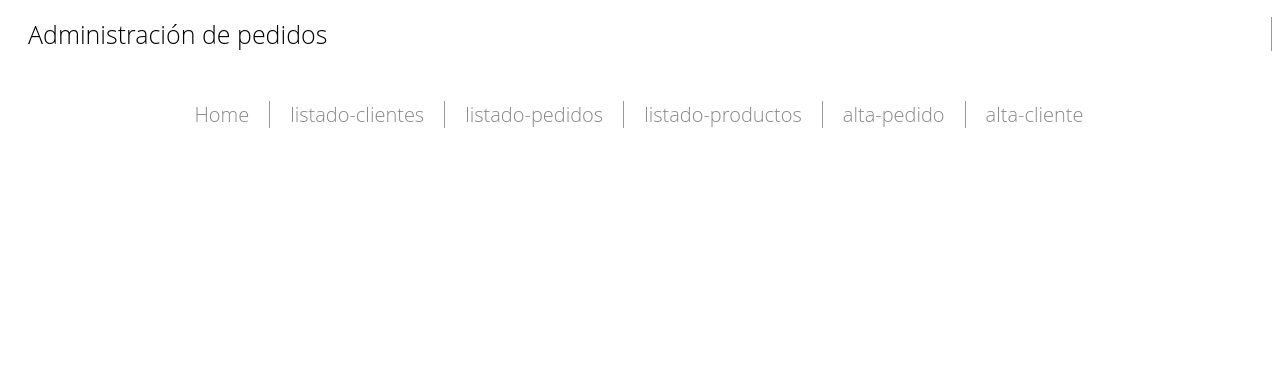
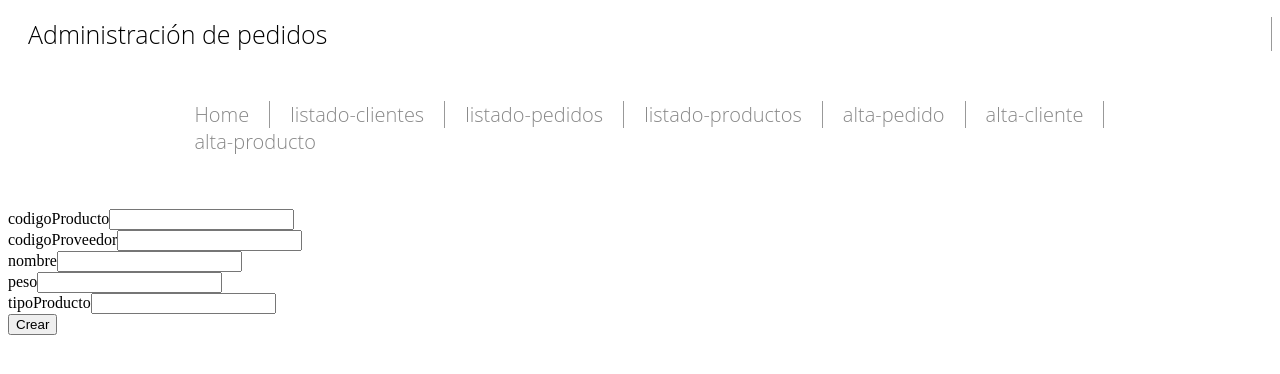
Before and after one commit to migueleme/angular, an Angular app: page /alta-producto in a window 1280 px wide. Before the commit this address led to /. Shown: the top 374 px of the page. Built offline with nearby package versions, Linux system fonts and the light colour scheme.

Commit message:
alta producto y navecacion

```diff
--- a/src/app/app-routing.module.ts
+++ b/src/app/app-routing.module.ts
@@ -6,6 +6,7 @@ import { ListadoProductosComponent } from './components/listado-productos/listad
 import { ListadoPedidosComponent } from './components/listado-pedidos/listado-pedidos.component';
 import { AltaPedidoComponent } from './components/alta-pedido/alta-pedido.component';
 import { AltaClienteComponent } from './components/alta-cliente/alta-cliente.component';
+import { AltaProductoComponent } from './components/alta-producto/alta-producto.component';
 
 const routes: Routes =
 [
@@ -14,8 +15,8 @@ const routes: Routes =
   { path:'listado-productos',component:ListadoProductosComponent},
   { path:'listado-pedidos',component:ListadoPedidosComponent},
   { path:'alta-pedido',component:AltaPedidoComponent},
-  { path:'alta-cliente',component:AltaClienteComponent}
-
+  { path:'alta-cliente',component:AltaClienteComponent},
+  { path:'alta-producto',component:AltaProductoComponent}
 ];
 
 @NgModule({
--- a/src/app/app.component.html
+++ b/src/app/app.component.html
@@ -7,6 +7,7 @@
     <li><a href="" routerLink="listado-productos" >listado-productos</a></li>
     <li><a href="" routerLink="alta-pedido" >alta-pedido</a></li>
     <li><a href="" routerLink="alta-cliente">alta-cliente</a></li>
+    <li><a href="" routerLink="alta-producto">alta-producto</a></li>
   </ul>
 </nav>
 
--- a/src/app/components/alta-pedido/alta-pedido.component.html
+++ b/src/app/components/alta-pedido/alta-pedido.component.html
@@ -2,17 +2,21 @@
 {{pedido | json}}
 <br>
 <form [formGroup]= "pedidoForm" (submit)=create()>
-  <label>id: </label><input type="text" formControlName='id'><span *ngIf="pedidoForm.get('id').errors?.required">es requerido</span><br>
+
   <label>fecha: </label><input type="text" formControlName='fecha'><span *ngIf="pedidoForm.get('fecha').errors?.required">es requerido</span><br>
   <label>direccion: </label><input type="text" formControlName='direccion'><span *ngIf="pedidoForm.get('direccion').errors?.required">es requerido</span><br>
   <label>poblacion: </label><input type="text" formControlName='poblacion'><span *ngIf="pedidoForm.get('poblacion').errors?.required">es requerido</span><br>
   <label>codigoPostal: </label><input type="text" formControlName='codigoPostal'><span *ngIf="pedidoForm.get('codigoPostal').errors?.required">es requerido</span><br>
   <label>provincia: </label><input type="text" formControlName='provincia'><span *ngIf="pedidoForm.get('provincia').errors?.required">es requerido</span><br>
   <label>pais: </label><input type="text" formControlName='pais'><span *ngIf="pedidoForm.get('pais').errors?.required">es requerido</span><br>
-  <label>tipoDeEntrega: </label><input type="text" formControlName='tipoDeEntrega'><span *ngIf="pedidoForm.get('tipoDeEntrega').errors?.required">es requerido</span><br>
+  <label>tipoDeEntrega: </label>
+  <select formControlName='tipoDeEntrega'>
+    <option>STANDARD</option>¡
+    <option>EXPRESS</option>
+  </select><span *ngIf="pedidoForm.get('tipoDeEntrega').errors?.required">es requerido</span><br>
   <label>dni: </label><input type="text" formControlName='dni'><span *ngIf="pedidoForm.get('dni').errors?.required">es requerido</span><br>
   <label>codigoProducto: </label><input type="text" formControlName='codigoProducto'><span *ngIf="pedidoForm.get('codigoProducto').errors?.required">es requerido</span><br>
   <label>codigoProveedor: </label><input type="text" formControlName='codigoProveedor'><span *ngIf="pedidoForm.get('codigoProveedor').errors?.required">es requerido</span><br>
   <label>cantidad: </label><input type="text" formControlName='cantidad'><span *ngIf="pedidoForm.get('cantidad').errors?.required">es requerido</span><br>
-  <button [disabled]="!pedidoForm.valid" type="submit">Crear</button>
+  <button >Crear</button>
 </form>
--- a/src/app/components/alta-pedido/alta-pedido.component.ts
+++ b/src/app/components/alta-pedido/alta-pedido.component.ts
@@ -2,6 +2,7 @@ import { Component, OnInit } from '@angular/core';
 import { Pedido } from 'src/app/model/pedido';
 import { FormGroup, FormBuilder, FormControl, Validators } from '@angular/forms';
 import { Producto } from 'src/app/model/producto';
+import { PedidoService } from 'src/app/services/pedido-service';
 
 @Component({
   selector: 'app-alta-pedido',
@@ -13,11 +14,10 @@ export class AltaPedidoComponent implements OnInit {
 
   pedidoForm: FormGroup ;
 
-  constructor(private  formBuilder:FormBuilder) { }
+  constructor(private  formBuilder:FormBuilder, private pedidoService: PedidoService) { }
 
   ngOnInit() {
       this.pedidoForm = this.formBuilder.group({
-        id :['',Validators.required],
         fecha :['',Validators.required],
         direccion :['',Validators.required],
         poblacion :['',Validators.required],
@@ -34,7 +34,6 @@ export class AltaPedidoComponent implements OnInit {
 
   crear(){
     let pedido:Pedido = new Pedido();
-    pedido.id                              = this.pedidoForm.get('id').value;
     pedido.fecha                           = this.pedidoForm.get('fecha').value;
     pedido.direccion.direccion             = this.pedidoForm.get('direccion').value;
     pedido.direccion.poblacion             = this.pedidoForm.get('poblacion').value;
@@ -49,5 +48,9 @@ export class AltaPedidoComponent implements OnInit {
     let codigo = {codigoProducto,codigoProveedor};
     let producto = new  Producto(codigo);
     pedido.lineasPedido.push({producto, cantidad}) ;
+    this.pedidoService.create(pedido).subscribe(
+      pedido => console.log(pedido.id)
+    )
+
   }
 }
--- a/src/app/components/alta-producto/alta-producto.component.html
+++ b/src/app/components/alta-producto/alta-producto.component.html
@@ -1,3 +1,9 @@
-<p>
-  alta-producto works!
-</p>
+<br>
+<form [formGroup]= "productoForm" (submit)=create()>
+  <LABEL>codigoProducto</LABEL> <input type="text" formControlName='codigoProducto'><br>
+  <LABEL>codigoProveedor</LABEL> <input type="text" formControlName='codigoProveedor'><br>
+  <LABEL>nombre</LABEL> <input type="text" formControlName='nombre'><br>
+  <LABEL>peso</LABEL> <input type="text" formControlName='peso'><br>
+  <LABEL>tipoProducto</LABEL> <input type="text" formControlName='tipoProducto'><br>
+  <button>Crear</button>
+</form>
--- a/src/app/components/alta-producto/alta-producto.component.ts
+++ b/src/app/components/alta-producto/alta-producto.component.ts
@@ -1,4 +1,8 @@
 import { Component, OnInit } from '@angular/core';
+import { FormGroup, FormBuilder, Validators } from '@angular/forms';
+import { Producto } from 'src/app/model/producto';
+import { ProductoService } from 'src/app/services/producto-service';
+import { Router } from '@angular/router';
 
 @Component({
   selector: 'app-alta-producto',
@@ -7,9 +11,36 @@ import { Component, OnInit } from '@angular/core';
 })
 export class AltaProductoComponent implements OnInit {
 
-  constructor() { }
+  productoForm: FormGroup ;
+
+  constructor(private  formBuilder:FormBuilder, private productoService:ProductoService, private router:Router) { }
 
   ngOnInit() {
+      this.productoForm = this.formBuilder.group({
+        codigoProducto :['',Validators.required],
+        codigoProveedor :['',Validators.required],
+        nombre :['',Validators.required],
+        peso :['',Validators.required],
+        tipoProducto :['',Validators.required],
+      })
+    }
+  create(){
+    console.log(this.productoForm.get('codigoProducto').value,this.productoForm.get('codigoProveedor').value );
+    this.productoService.create(
+      {
+        codigo :{
+          codigoProducto:  this.productoForm.get('codigoProducto').value,
+          codigoProveedor: this.productoForm.get('codigoProveedor').value
+        },
+        nombre:this.productoForm.get('nombre').value ,
+        peso:this.productoForm.get('peso').value ,
+        tipoProducto:this.productoForm.get('tipoProducto').value
+      }
+    ).subscribe(
+      //x => console.log(x)
+      () => this.router.navigate(['listado-productos'])
+      )
   }
 
+
 }
--- a/src/app/components/listado-productos/listado-productos.component.html
+++ b/src/app/components/listado-productos/listado-productos.component.html
@@ -6,7 +6,7 @@
     <th>tipoProducto</th>
   </tr>
   <tr *ngFor="let producto of productos">
-    <td>{{producto.codigo.proveedor+" "+producto.codigo.producto}}</td>
+    <td>{{producto.codigo.codigoProducto+" "+producto.codigo.codigoProveedor}}</td>
     <td>{{producto.nombre}}</td>
     <td>{{producto.peso}}</td>
     <td>{{producto.tipoProducto}}</td>
--- a/src/app/model/producto.ts
+++ b/src/app/model/producto.ts
@@ -8,7 +8,7 @@ export class Producto{
     tipoProducto: string;
 
     constructor(
-        codigo :{
+        codigo? :{
             codigoProducto:  string,
             codigoProveedor: string
         },
--- a/src/app/services/pedido-service.ts
+++ b/src/app/services/pedido-service.ts
@@ -18,5 +18,8 @@ export class PedidoService {
   getAll():Observable<Pedido[]>{
     return this.http.get<Pedido[]>(urlBase + "pedidos");
   }
+  create(pedido:Pedido): Observable<Pedido>{
+    return this.http.post<Pedido>(urlBase + "pedidos",pedido);
+  }
 
  }
--- a/src/app/services/producto-service.ts
+++ b/src/app/services/producto-service.ts
@@ -19,5 +19,8 @@ export class ProductoService {
   getAll():Observable<Producto[]>{
     return this.http.get<Producto[]>(urlBase + "productos");
   }
+  create (producto: Producto): Observable<Producto> {
+    return this.http.post<Producto>(urlBase + "productos",producto)
+  }
 
  }
```
